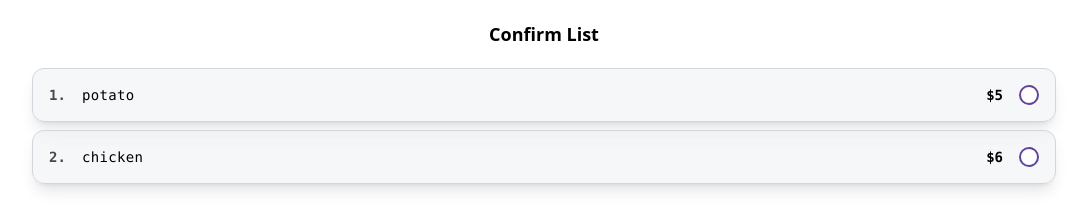
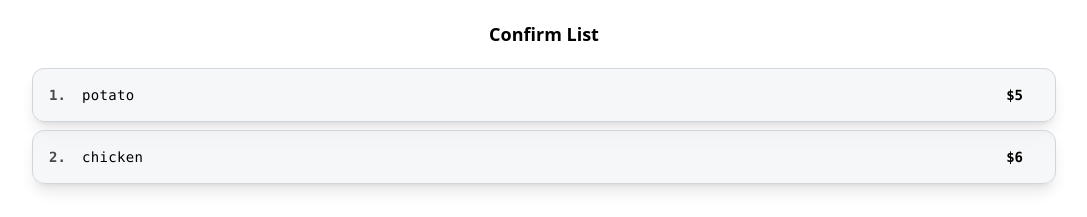
Before and after one commit to eugeneh1217/splab_cont, a React (Vite) app in the folder frontend/: page /confirm-upload in a window 1280 px wide. Shown: the top 217 px of the page, without its empty margins (96-1183 px from the left). Built offline with nearby package versions, Linux system fonts and the light colour scheme.

Commit message:
confirm upload

```diff
--- a/frontend/src/components/BillItem.jsx
+++ b/frontend/src/components/BillItem.jsx
@@ -7,6 +7,7 @@ function BillItem({
   isChecked,
   handleCheckbox,
   checkedBy = [],
+  checkboxDisabled,
 }) {
   return (
     <div className="flex flex-col gap-2 relative  w-full p-4 bg-gray-300/20 backdrop-blur-sm text-black font-bold rounded-xl shadow-lg border border-gray-300 font-mono">
@@ -14,12 +15,16 @@ function BillItem({
         <p className="mr-4 text-sm opacity-70">{index}.</p>
         <p className="flex-1 font-normal text-sm tracking-wide">{name}</p>
         <p className="mr-4 text-sm font-bold text-secondary">${price}</p>
-        <input
-          type="checkbox"
-          checked={isChecked}
-          onChange={(e) => handleCheckbox(e.target.value)}
-          className="w-5 h-5 rounded-xl border-2 border-[var(--primary)] bg-white checked:bg-[var(--secondary)] appearance-none "
-        ></input>
+        {checkboxDisabled ? (
+          <></>
+        ) : (
+          <input
+            type="checkbox"
+            checked={isChecked}
+            onChange={(e) => handleCheckbox(e.target.value)}
+            className="w-5 h-5 rounded-xl border-2 border-[var(--primary)] bg-white checked:bg-[var(--secondary)] appearance-none "
+          />
+        )}
       </div>
 
       {checkedBy.length > 0 && (
--- a/frontend/src/integrals/ConfirmUpload.jsx
+++ b/frontend/src/integrals/ConfirmUpload.jsx
@@ -12,7 +12,7 @@ function ConfirmUpload() {
       <h1 className="m-5 text-lg font-bold">Confirm List</h1>
       <div className="w-[80%] flex flex-col gap-2">
         {items ? (items.map((item, index) => (
-            <BillItem key={index} index={index+1} name={item.name} price={item.price}/>
+            <BillItem key={index} index={index+1} name={item.name} price={item.price} checkboxDisabled/>
           ))) : (
             <h1 className="text-lg font-bold">Items were unable to be recognized... try again!</h1>
           )
```
